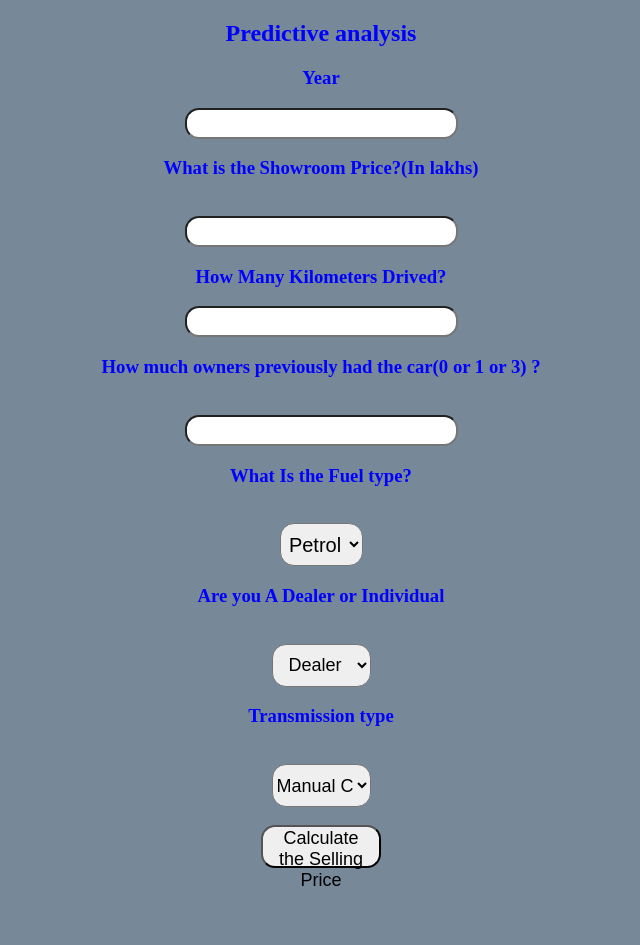
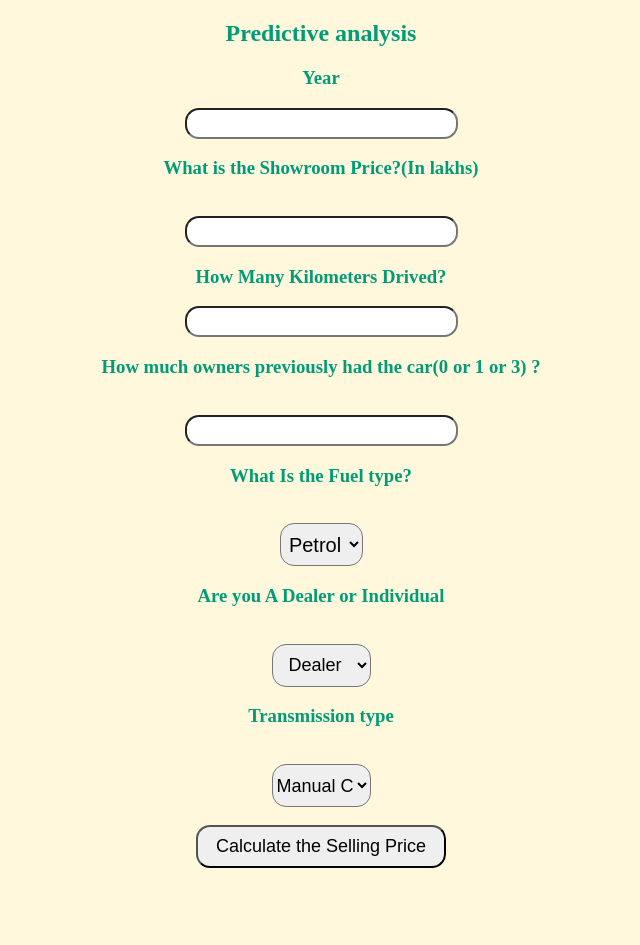
Before and after one commit to lubnahfathima21/carpriceprediction, a Flask app: page / in a window 1280 px wide. Shown: the whole page, without its empty margins (319-959 px from the left). After the commit the page ends 868 px from the top, so only its background shows below. Run offline with Flask 2, Linux system fonts and the light colour scheme; parts of the project's set-up code (start-up, migrations or seed data) failed here and were passed over.

Commit message:
Fix color and button size

```diff
--- a/templates/index.html
+++ b/templates/index.html
@@ -9,7 +9,7 @@
 
 <body>
 
-    <div style="color:blue">
+    <div style="color:rgb(0, 155, 119)">
         <form action="{{ url_for('predict')}}" method="post">
             <h2>Predictive analysis</h2>
             <h3>Year</h3>
@@ -48,7 +48,7 @@
 
     <style>
         body {
-            background-color: lightslategray;
+            background-color: Cornsilk;
             text-align: center;
             padding: 0px;
         }
@@ -115,7 +115,7 @@
         }
 
         #sub {
-            width: 120px;
+            width: 250px;
             height: 43px;
             text-align: center;
             border-radius: 14px;
```
